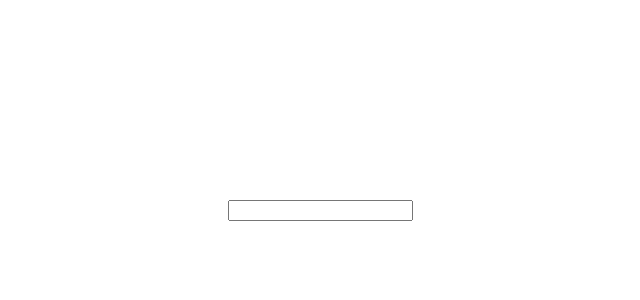
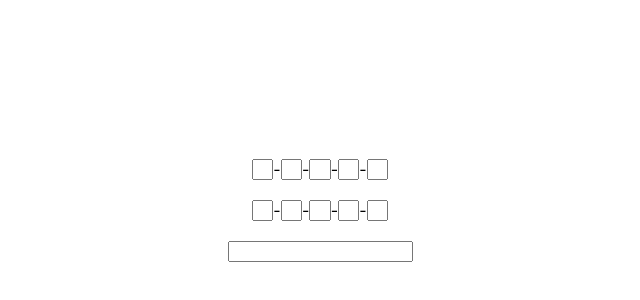
Before and after one commit to romka008/react-otp-input-example, a React (Create React App) app: page / in a window 1280 px wide. Shown: the part 190-490 px from the top of the page, without its empty margins (320-960 px from the left). Built offline with nearby package versions, Linux system fonts and the light colour scheme.

Commit message:
Вернул формы с otp-input

```diff
--- a/src/App.tsx
+++ b/src/App.tsx
@@ -8,7 +8,7 @@ export default function App() {
 
     return (
         <div className="wrapper">
-            {/* {/* <OtpInput
+            <OtpInput
                 value={otp}
                 onChange={setOtp}
                 inputType="number"
@@ -23,7 +23,7 @@ export default function App() {
                 numInputs={5}
                 renderSeparator={<span>-</span>}
                 renderInput={props => <input {...props} />}
-            /> */}
+            />
             <input type="tel" autoComplete="one-time-code" />
         </div>
     );
```
